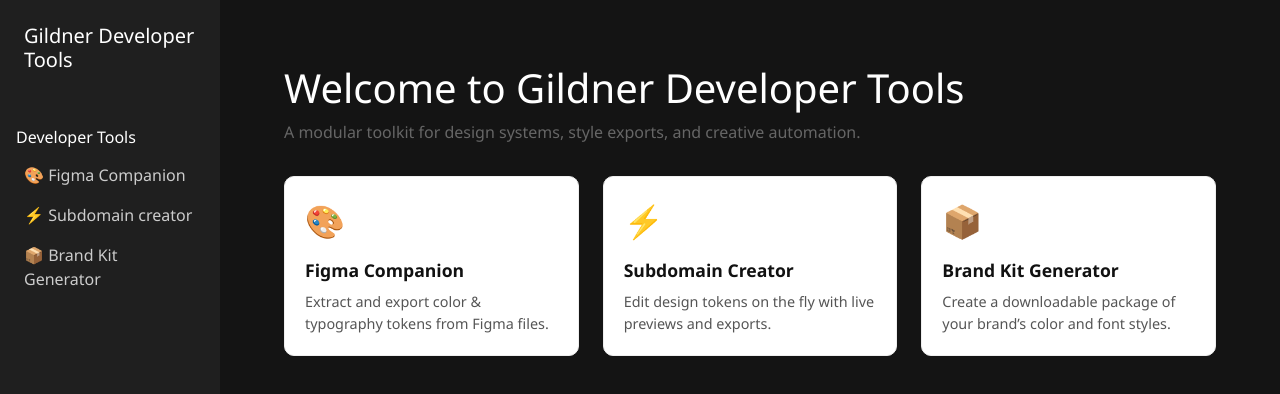
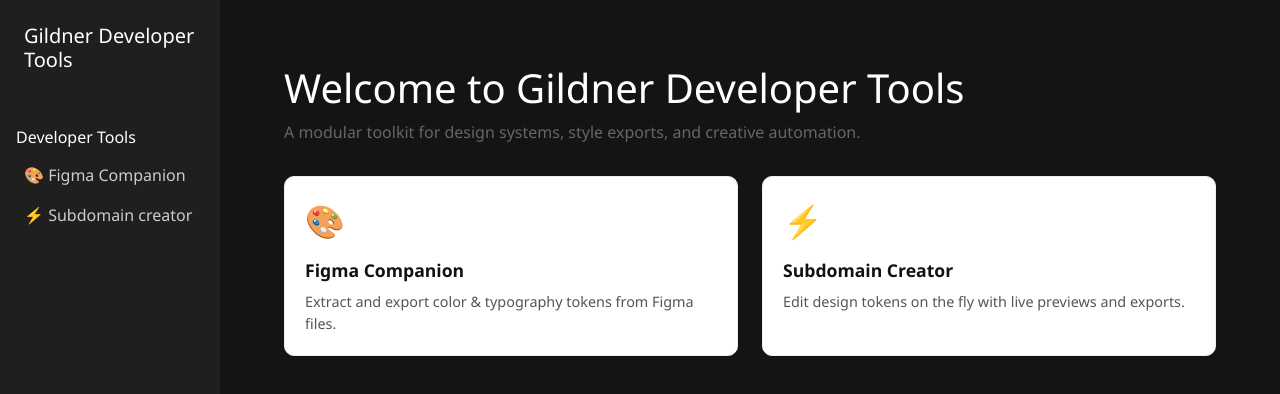
Before and after one commit to mds-webdev/figma-style-extractor, a React (Create React App) app: page / in a window 1280 px wide. Shown: the top 394 px of the page. Built offline with nearby package versions, Linux system fonts and the light colour scheme; no server answers.

Commit message:
Auto-Commit

```diff
--- a/src/components/AppLayout.jsx
+++ b/src/components/AppLayout.jsx
@@ -5,7 +5,6 @@ import "../styles/AppLayout.css";
 const tools = [
     { path: "/figma", name: "Figma Companion", emoji: "🎨" },
     { path: "/subdomain-creator", name: "Subdomain creator", emoji: "⚡" },
-    { path: "/brand-kit", name: "Brand Kit Generator", emoji: "📦" },
 ];
 
 const AppLayout = ({ children }) => {
--- a/src/pages/Home.jsx
+++ b/src/pages/Home.jsx
@@ -16,13 +16,7 @@ const tools = [
         description:
             "Edit design tokens on the fly with live previews and exports.",
     },
-    {
-        name: "Brand Kit Generator",
-        path: "/brand-kit",
-        icon: "📦",
-        description:
-            "Create a downloadable package of your brand’s color and font styles.",
-    },
+
 ];
 
 export default function Home() {
```
